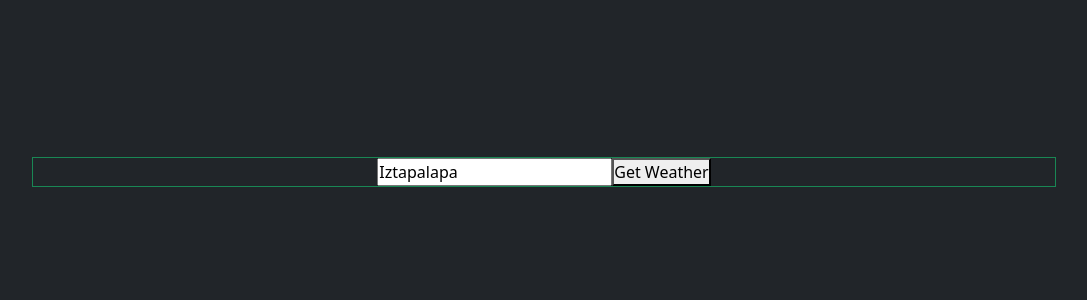
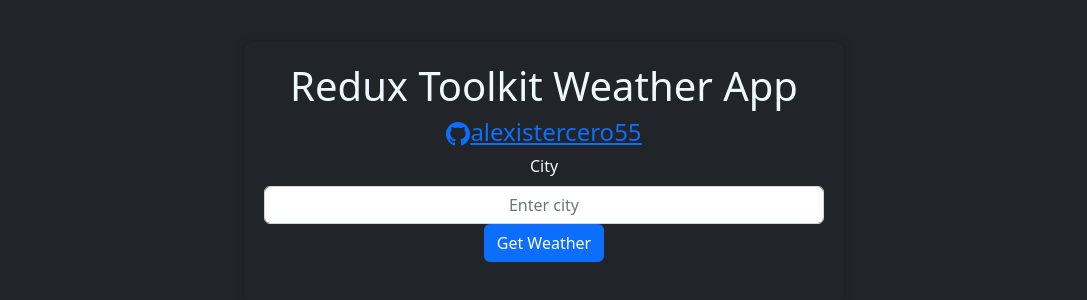
Before and after one commit to AlexisTercero55/react-bootstrap-vite-redux, a React (Vite) app: page / in a window 1280 px wide. Shown: the part 228-528 px from the top of the page, without its empty margins (96-1183 px from the left). Built offline with nearby package versions, Linux system fonts and the light colour scheme.

Commit message:
TASK | SCSS styles added.

```diff
--- a/package.json
+++ b/package.json
@@ -17,11 +17,15 @@
     "@types/three": "^0.149.0",
     "axios": "^1.3.4",
     "bootstrap": "^5.2.3",
+    "bootstrap-icons": "^1.10.3",
+    "node-sass": "^8.0.0",
     "react": "^18.2.0",
     "react-bootstrap": "^2.7.2",
+    "react-bootstrap-icons": "^1.10.2",
     "react-dom": "^18.2.0",
     "react-redux": "^8.0.5",
     "redux": "^4.2.1",
+    "sass": "^1.58.3",
     "three": "^0.149.0"
   },
   "devDependencies": {
--- a/src/App.jsx
+++ b/src/App.jsx
@@ -17,7 +17,7 @@
 
 
   return (
-    <Container fluid={true} className="border border-success">
+    <Container fluid={true} >
       <Wheather  ></Wheather>
     </Container>
   );
--- a/src/components/app/wheather.jsx
+++ b/src/components/app/wheather.jsx
@@ -9,8 +9,12 @@
 import { useDispatch, useSelector } from 'react-redux';
 import { fetchWeather } from '../../features/weatherSlice';
 
+import { Form, Button, Spinner, Alert } from 'react-bootstrap';
+import '../../css/weather.scss';
+import { Github } from 'react-bootstrap-icons';
+
 function Weather() {
-  const [city, setCity] = useState('Iztapalapa');
+  const [city, setCity] = useState('');
   const dispatch = useDispatch();
   const weather = useSelector((state) => state.weather);
 
@@ -21,25 +25,39 @@
   };
 
   return (
-    <div>
-      <form onSubmit={handleSubmit}>
-        <input
-          type="text"
-          value={city}
-          onChange={(e) => setCity(e.target.value)}
-        />
-        <button type="submit">Get Weather</button>
-      </form>
-      {weather.loading && <div>Loading...</div>}
+    <div className="weather-container">
+      {/* <p className="title1">uwu</p> */}
+      <h1>Redux Toolkit Weather App</h1>
+      <h4>
+        <a href='https://github.com/AlexisTercero55'>
+        <Github/>alexistercero55
+        </a>
+      </h4>
+      <Form onSubmit={handleSubmit}>
+        <Form.Group controlId="formBasicEmail">
+          <Form.Label >City</Form.Label>
+          <Form.Control
+            type="text"
+            value={city}
+            onChange={(e) => setCity(e.target.value)}
+            placeholder="Enter city"
+            className="text-center"
+          />
+        </Form.Group>
+
+        <Button variant="primary" type="submit">
+          Get Weather
+        </Button>
+      </Form>
+
+      {weather.loading && <Spinner animation="border" />}
       {weather.data && (
-        <div>
-          <p>{weather.data.name}</p>
-          <p>{weather.data.main.temp}°</p>
-          {/* {console.log(weather.data)} */}
+        <div className="weather-data">
+          <p className="city-name">{weather.data.name}</p>
+          <p className="temperature">{weather.data.main.temp}°C</p>
         </div>
-        )
-      }
-      {weather.error && <div>{weather.error}</div>}
+      )}
+      {weather.error && <Alert variant="danger">{weather.error}</Alert>}
     </div>
   );
 }
--- /dev/null
+++ b/src/css/weather.scss
@@ -0,0 +1,36 @@
+.title1 {
+  font-size: 2rem;
+  font-weight: bold;
+  text-align: center;
+}
+
+.weather-container {
+    max-width: 600px;
+    margin: 0 auto;
+    padding: 20px;
+    border-radius: 10px;
+    box-shadow: 0 0 10px rgba(0, 0, 0, 0.2);
+
+    form {
+      margin-bottom: 20px;
+    }
+  }
+
+  .weather-data {
+    margin-top: 20px;
+    display: flex;
+    flex-direction: column;
+    align-items: center;
+
+    .city-name {
+      font-size: 2rem;
+      font-weight: bold;
+      text-align: center;
+    }
+
+    .temperature {
+      font-size: 3rem;
+      font-weight: bold;
+      text-align: center;
+    }
+  }
```
Also changed, not shown: 1 other file (tests, documents, lock files or other folders).
